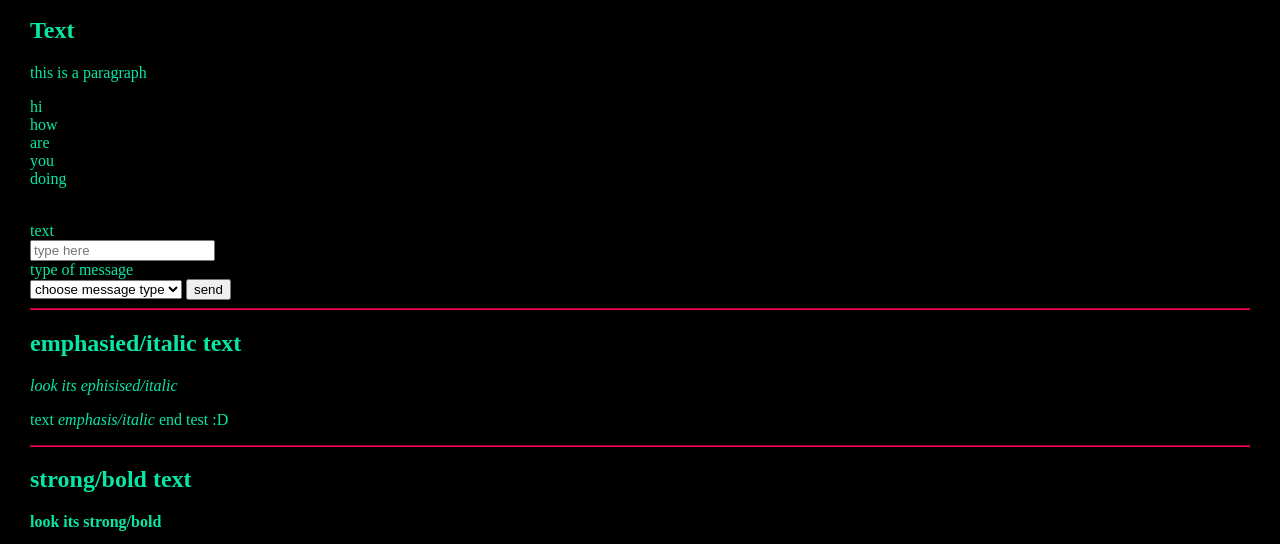
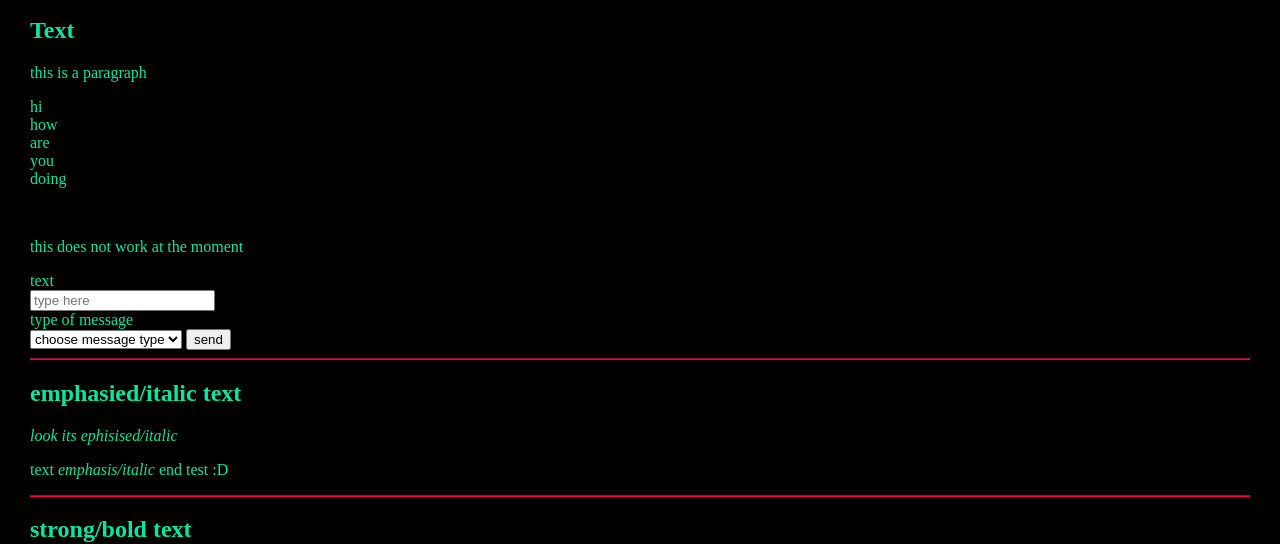
Before and after one commit to Am-Carl/website, a plain HTML site: page html_testing.html in a window 1280 px wide. Shown: the part 206-750 px from the top of the page. Drawn offline with Linux system fonts and the light colour scheme.

Commit message:
added a visual note about the form not working

```diff
--- a/html_testing.html
+++ b/html_testing.html
@@ -26,6 +26,7 @@
             are<br>
             you<br>
             doing</p><br>
+            <p>this does not work at the moment</p>
             <form action="webhook url" method="post" target="_blank">
                 <label>text</label><br>
                 <input type="text" name="message" id="message-input" placeholder="type here"><br>
```
